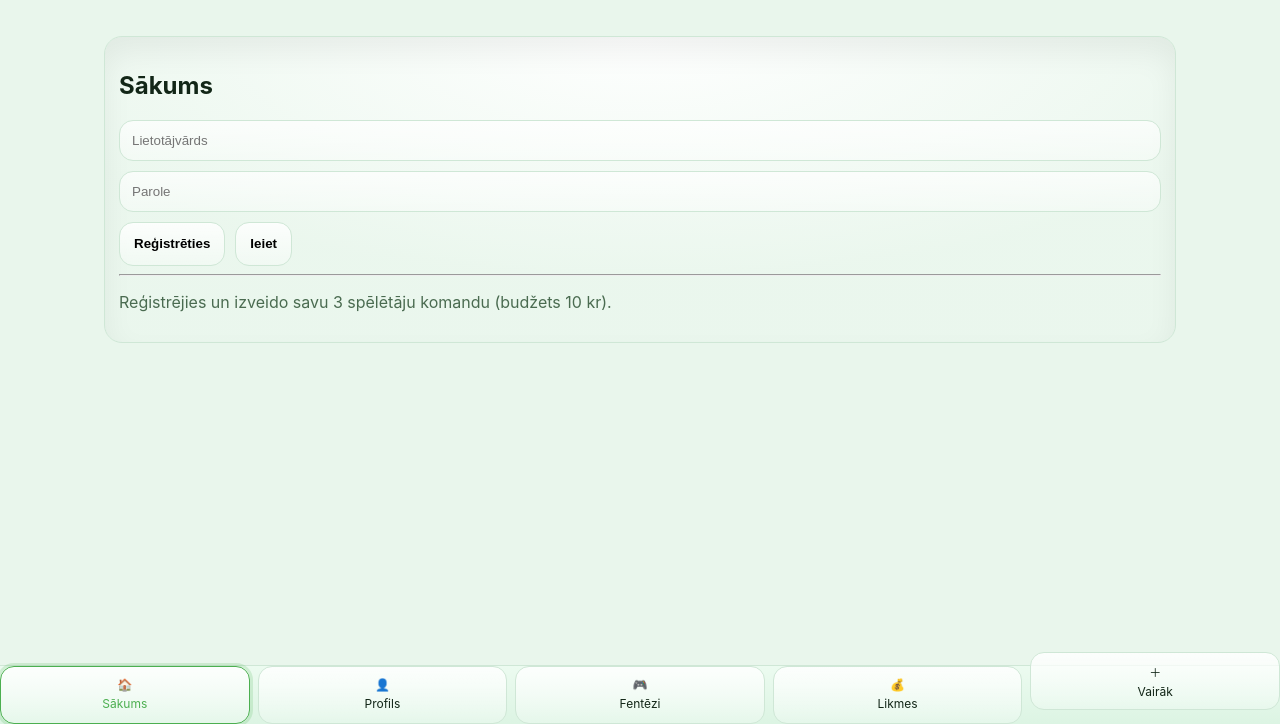
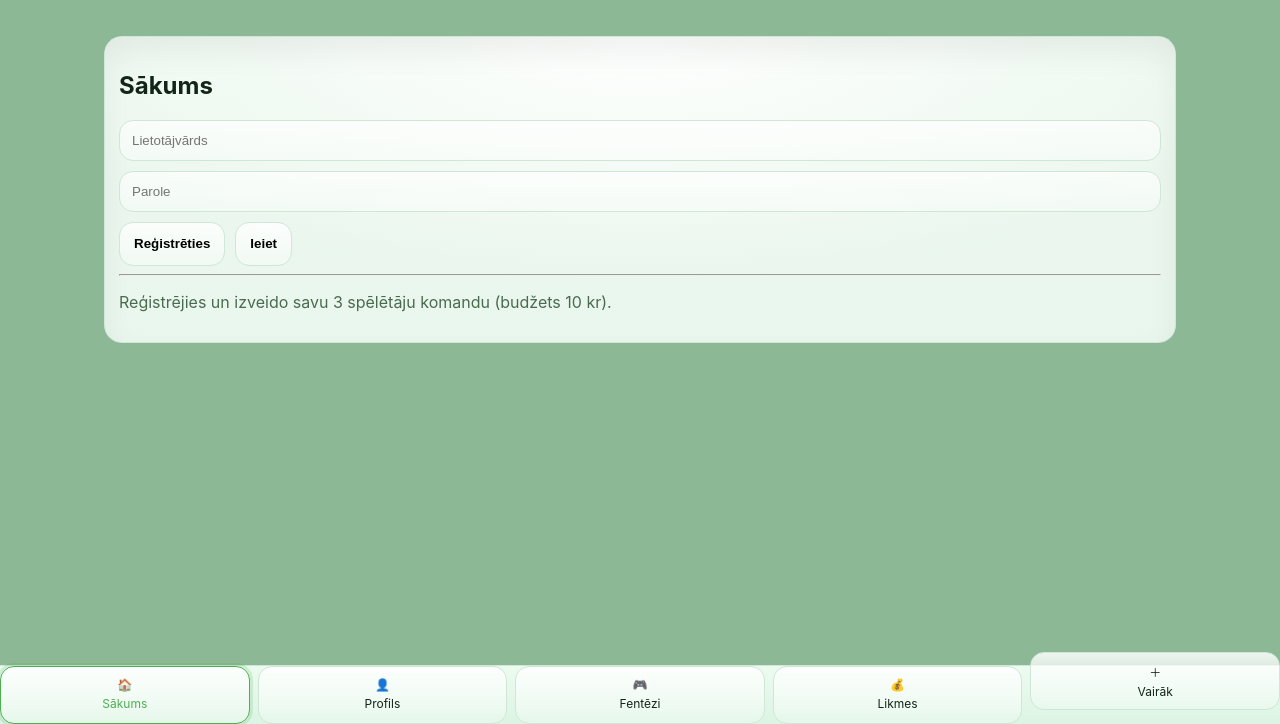
Before and after one commit to danieljttt/lcbs, a plain HTML site: page index.html in a window 1280 px wide. Shown: the part 76-800 px from the top of the page. Drawn offline with Linux system fonts and the light colour scheme.

Commit message:
Update index.html

```diff
--- a/index.html
+++ b/index.html
@@ -3,10 +3,10 @@
 <head>
 <meta charset="utf-8">
 <meta name="viewport" content="width=device-width, initial-scale=1, viewport-fit=cover">
-<title>Little Community Becomes Something — Fantasy CS 3x3</title>
+<title>Little Community Becomes Something — Neliela vieta jūsu izklaidei</title>
 <style>
 :root{
-  --bg:#e9f6ec; --text:#122617; --muted:#4a6b50; --line:#cfe7d6; --accent:#4CAF50;
+  --bg:#8cb896; --text:#122617; --muted:#4a6b50; --line:#cfe7d6; --accent:#4CAF50;
   --skeuo-surface: radial-gradient(60% 80% at 50% 0%, rgba(255,255,255,.9), rgba(233,246,236,.8)), linear-gradient(180deg,#f5fcf7,#eef9f1);
   --skeuo-metal: linear-gradient(180deg,#ecfbf0,#dcf4e3);
   --ring: 0 0 0 3px rgba(76,175,80,.18);
```
